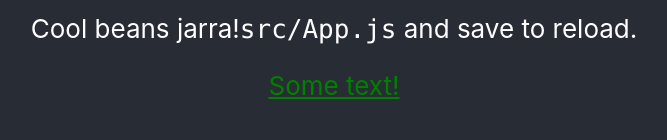
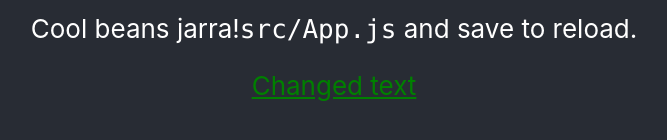
Before and after one commit to Balck92/Experimental_react, a React (Create React App) app in the folder my-app/: page / in a window 1280 px wide. Shown: the part 516-656 px from the top of the page, without its empty margins (306-973 px from the left). Built offline with nearby package versions, Linux system fonts and the light colour scheme.

Commit message:
git flow commit

```diff
--- a/my-app/package.json
+++ b/my-app/package.json
@@ -6,6 +6,7 @@
     "@testing-library/jest-dom": "^4.2.4",
     "@testing-library/react": "^9.5.0",
     "@testing-library/user-event": "^7.2.1",
+    "commitizen": "^4.0.4",
     "react": "^16.13.0",
     "react-dom": "^16.13.0",
     "react-scripts": "3.4.0"
--- a/my-app/src/App.js
+++ b/my-app/src/App.js
@@ -16,7 +16,7 @@ function App() {
           target="_blank"
           rel="noopener noreferrer"
         >
-          Some text!
+          Changed text
         </a>
       </header>
     </div>
```
